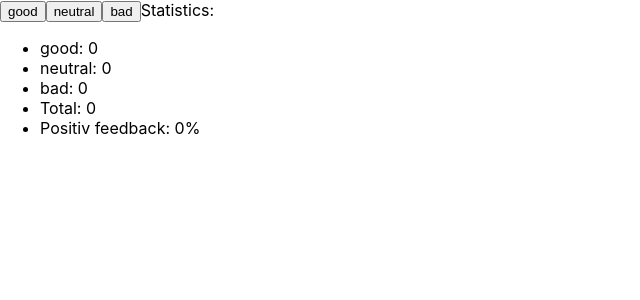
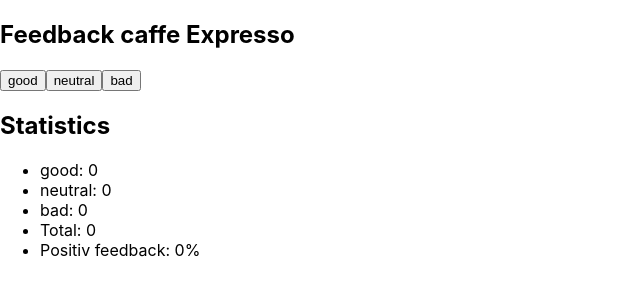
Before and after one commit to bobrenja/react-hw-02-feedback, a React (Create React App) app: page / in a window 1280 px wide. Shown: the top 300 px of the page, without its empty margins (0-640 px from the left). Built offline with nearby package versions, Linux system fonts and the light colour scheme.

Commit message:
add section

```diff
--- a/src/components/App.jsx
+++ b/src/components/App.jsx
@@ -1,4 +1,5 @@
 import React, { Component } from 'react';
+import Section from './Section/Section';
 import Statistics from './Statistics/Statistics';
 import FeedbackOptions from './Feedback/FeedbackOptions';
 
@@ -40,10 +41,14 @@ class App extends Component {
 
     return (
       <div>
+        <Section title="Feedback caffe Expresso">
+          <FeedbackOptions
+            options={this.buttonGroup}
+            onLeaveFeedback={this.changeFeedback}
+          />
+        </Section>
 
-
-<FeedbackOptions options={this.buttonGroup} onLeaveFeedback={this.changeFeedback}/>
-
+        <Section title="Statistics">
           <Statistics
             good={good}
             neutral={neutral}
@@ -51,6 +56,7 @@ class App extends Component {
             total={this.countTotalFeedback()}
             positivePercentage={this.countPositiveFeedbackPercentage()}
           />
+        </Section>
       </div>
     );
   }
--- /dev/null
+++ b/src/components/Section/Section.jsx
@@ -0,0 +1,8 @@
+const Section = ({ title, children }) => (
+  <section>
+    <h2>{title}</h2>
+    {children}
+  </section>
+);
+
+export default Section;
--- a/src/components/Statistics/Statistics.jsx
+++ b/src/components/Statistics/Statistics.jsx
@@ -1,7 +1,6 @@
 const Statistics = ({ good, neutral, bad, total, positivePercentage }) => {
   return (
     <>
-      Statistics:
       <ul>
         <li>good: {good}</li>
         <li>neutral: {neutral}</li>
```
Lines whose indentation alone changed are shown as unchanged.
